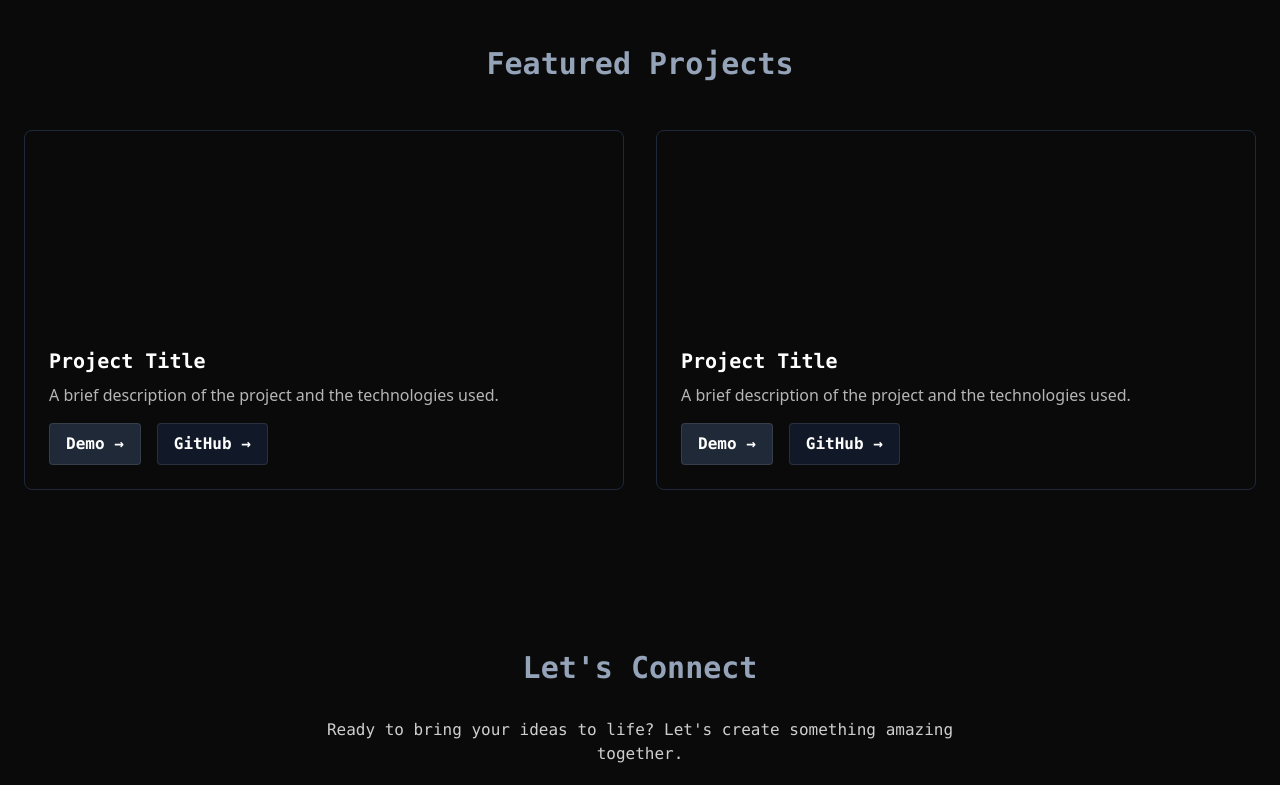
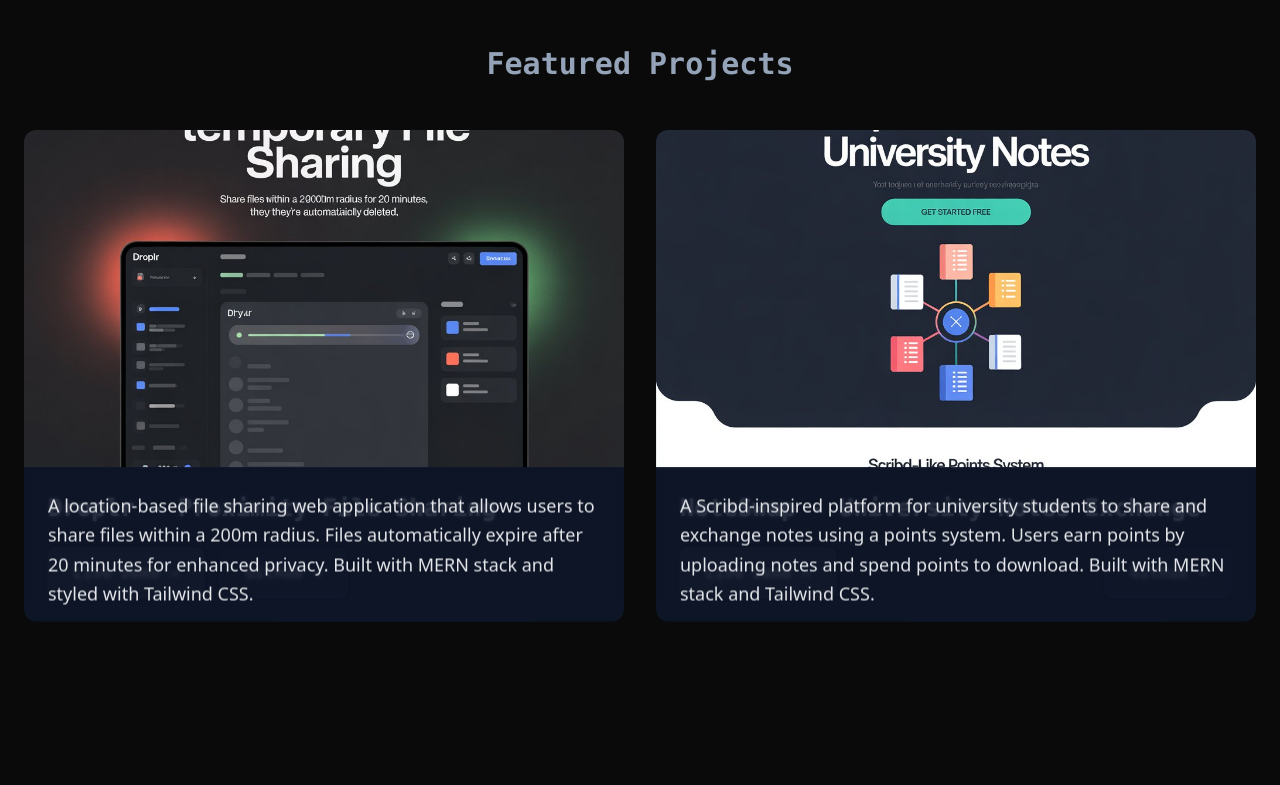
Before and after one commit to AboubakarArisar/aboubakar-dev, a React (Vite) app: page / in a window 1280 px wide. Shown: the part 1340-2125 px from the top of the page. Built offline with nearby package versions, Linux system fonts and the light colour scheme.

Commit message:
added projects section

```diff
--- a/src/pages/Hompage.tsx
+++ b/src/pages/Hompage.tsx
@@ -20,6 +20,7 @@ import {
   SiN8N,
   SiTensorflow,
 } from "react-icons/si";
+import { Link } from "react-router-dom";
 
 const Homepage: React.FC = () => {
   useEffect(() => {
@@ -172,18 +173,19 @@ const Homepage: React.FC = () => {
               transition={{ delay: 0.6 }}
               className='flex justify-center gap-6'
             >
-              <a
-                href='#projects'
+              <Link
+                to='/projects'
                 className='px-8 py-3 bg-[#1F2937] text-white font-bold hover:bg-[#374151] font-mono border border-white/10 hover:border-white/20 rounded transition-all duration-300 hover:scale-105'
               >
                 View Projects
-              </a>
-              <a
-                href='#contact'
+              </Link>
+              <Link
+                to='/contact'
+                target='_blank'
                 className='px-8 py-3 bg-[#111827] text-white font-bold hover:bg-[#1F2937] font-mono border border-white/10 hover:border-white/20 rounded transition-all duration-300 hover:scale-105'
               >
                 Contact Me
-              </a>
+              </Link>
             </motion.div>
           </div>
         </motion.section>
@@ -234,42 +236,135 @@ const Homepage: React.FC = () => {
           <h2 className='text-3xl font-bold text-center mb-12 font-mono text-[#94A3B8]'>
             Featured Projects
           </h2>
-          <div className='grid md:grid-cols-2 gap-8'>
-            {[1, 2].map((_, index) => (
+          <div className='grid md:grid-cols-2 gap-8 max-w-7xl mx-auto'>
             <motion.div
-                key={index}
               initial={{ opacity: 0, y: 20 }}
               whileInView={{ opacity: 1, y: 0 }}
-                transition={{ delay: index * 0.2 }}
+              transition={{ delay: 0.2 }}
               viewport={{ once: true }}
-                className='bg-dark-800 rounded-lg border border-[#1E293B] hover:border-[#3B82F6]/30 group hover:shadow-[0_0_30px_rgba(37,99,235,0.1)]'
+              className='relative bg-dark-800/50 backdrop-blur-sm rounded-xl overflow-hidden group'
             >
-                <div className='h-48 bg-dark-700 rounded-t-lg'></div>
+              <div className='aspect-video w-full relative'>
+                <img
+                  src='/droplr.jpeg'
+                  alt='Droplr Project Screenshot'
+                  className='w-full h-full object-cover object-center group-hover:scale-105 transition-transform duration-700'
+                />
+
+                <div className='absolute inset-0 bg-[#0f172a]/90 backdrop-blur-[2px] translate-y-full group-hover:translate-y-0 transition-transform duration-500 p-6 flex flex-col'>
+                  <p className='text-gray-200 text-lg leading-relaxed'>
+                    A location-based file sharing web application that allows
+                    users to share files within a 200m radius. Files
+                    automatically expire after 20 minutes for enhanced privacy.
+                    Built with MERN stack and styled with Tailwind CSS.
+                  </p>
+                  <div className='flex gap-3 flex-wrap mt-4'>
+                    <span className='px-3 py-1 bg-dark-700/50 rounded-full text-sm text-gray-300'>
+                      MongoDB
+                    </span>
+                    <span className='px-3 py-1 bg-dark-700/50 rounded-full text-sm text-gray-300'>
+                      Express.js
+                    </span>
+                    <span className='px-3 py-1 bg-dark-700/50 rounded-full text-sm text-gray-300'>
+                      React
+                    </span>
+                    <span className='px-3 py-1 bg-dark-700/50 rounded-full text-sm text-gray-300'>
+                      Node.js
+                    </span>
+                    <span className='px-3 py-1 bg-dark-700/50 rounded-full text-sm text-gray-300'>
+                      Tailwind CSS
+                    </span>
+                  </div>
+                </div>
+              </div>
               <div className='p-6'>
-                  <h3 className='text-xl font-bold mb-2 font-mono group-hover:text-[#60A5FA] transition-colors'>
-                    Project Title
+                <h3 className='text-2xl font-bold font-mono text-white mb-6'>
+                  Droplr - Proximity File Sharing
                 </h3>
-                  <p className='text-white/70 mb-4'>
-                    A brief description of the project and the technologies
-                    used.
-                  </p>
                 <div className='flex gap-4'>
                   <a
-                      href='#'
-                      className='px-4 py-2 bg-[#1F2937] text-white font-bold hover:bg-[#374151] font-mono border border-white/10 hover:border-white/20 rounded transition-all duration-300 hover:scale-105'
+                    href='https://droplr-front.vercel.app/'
+                    target='_blank'
+                    rel='noopener noreferrer'
+                    className='px-6 py-3 bg-[#1F2937] text-white font-bold hover:bg-[#374151] font-mono border border-white/10 hover:border-white/20 rounded-lg transition-all duration-300 hover:scale-105'
                   >
-                      Demo →
+                    Live Demo →
                   </a>
                   <a
-                      href='#'
-                      className='px-4 py-2 bg-[#111827] text-white font-bold hover:bg-[#1F2937] font-mono border border-white/10 hover:border-white/20 rounded transition-all duration-300 hover:scale-105'
+                    href='http://github.com/AboubakarArisar/Droplr'
+                    target='_blank'
+                    rel='noopener noreferrer'
+                    className='px-6 py-3 bg-[#111827] text-white font-bold hover:bg-[#1F2937] font-mono border border-white/10 hover:border-white/20 rounded-lg transition-all duration-300 hover:scale-105'
                   >
                     GitHub →
                   </a>
                 </div>
               </div>
             </motion.div>
-            ))}
+
+            <motion.div
+              initial={{ opacity: 0, y: 20 }}
+              whileInView={{ opacity: 1, y: 0 }}
+              transition={{ delay: 0.3 }}
+              viewport={{ once: true }}
+              className='relative bg-dark-800/50 backdrop-blur-sm rounded-xl overflow-hidden group'
+            >
+              <div className='aspect-video w-full relative'>
+                <img
+                  src='/noteswap.jpeg'
+                  alt='NoteSwap Project Screenshot'
+                  className='w-full h-full object-cover object-center group-hover:scale-105 transition-transform duration-700'
+                />
+                <div className='absolute inset-0 bg-[#0f172a]/90 backdrop-blur-[2px] translate-y-full group-hover:translate-y-0 transition-transform duration-500 p-6 flex flex-col'>
+                  <p className='text-gray-200 text-lg leading-relaxed'>
+                    A Scribd-inspired platform for university students to share
+                    and exchange notes using a points system. Users earn points
+                    by uploading notes and spend points to download. Built with
+                    MERN stack and Tailwind CSS.
+                  </p>
+                  <div className='flex gap-3 flex-wrap mt-4'>
+                    <span className='px-3 py-1 bg-dark-700/50 rounded-full text-sm text-gray-300'>
+                      MongoDB
+                    </span>
+                    <span className='px-3 py-1 bg-dark-700/50 rounded-full text-sm text-gray-300'>
+                      Express.js
+                    </span>
+                    <span className='px-3 py-1 bg-dark-700/50 rounded-full text-sm text-gray-300'>
+                      React
+                    </span>
+                    <span className='px-3 py-1 bg-dark-700/50 rounded-full text-sm text-gray-300'>
+                      Node.js
+                    </span>
+                    <span className='px-3 py-1 bg-dark-700/50 rounded-full text-sm text-gray-300'>
+                      Tailwind CSS
+                    </span>
+                  </div>
+                </div>
+              </div>
+              <div className='p-6 w-full'>
+                <h3 className='text-2xl font-bold font-mono text-white mb-6'>
+                  NoteSwap - University Notes Exchange
+                </h3>
+                <div className='flex justify-between w-full'>
+                  <a
+                    href='https://noteswap-sigma.vercel.app/'
+                    target='_blank'
+                    rel='noopener noreferrer'
+                    className='px-6 py-3 bg-[#1F2937] text-white font-bold hover:bg-[#374151] font-mono border border-white/10 hover:border-white/20 rounded-lg transition-all duration-300 hover:scale-105'
+                  >
+                    Live Demo →
+                  </a>
+                  <a
+                    href='https://github.com/AboubakarArisar/NoteSwap-Frontend'
+                    target='_blank'
+                    rel='noopener noreferrer'
+                    className='px-6 py-3 bg-[#111827] text-white font-bold hover:bg-[#1F2937] font-mono border border-white/10 hover:border-white/20 rounded-lg transition-all duration-300 hover:scale-105'
+                  >
+                    GitHub →
+                  </a>
+                </div>
+              </div>
+            </motion.div>
           </div>
         </motion.section>
 
```
Also changed, not shown: public/droplr.jpeg (added), public/noteswap.jpeg (added). Lines whose indentation alone changed are shown as unchanged.
